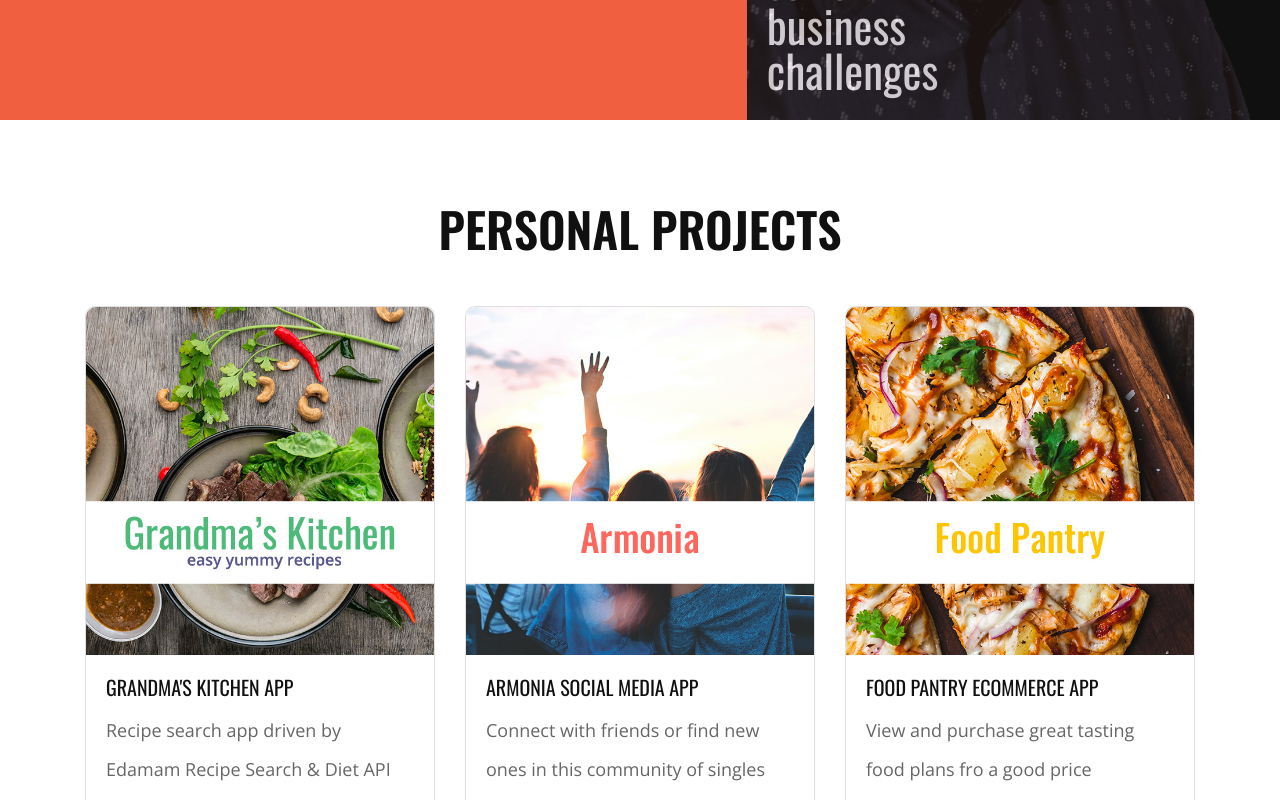
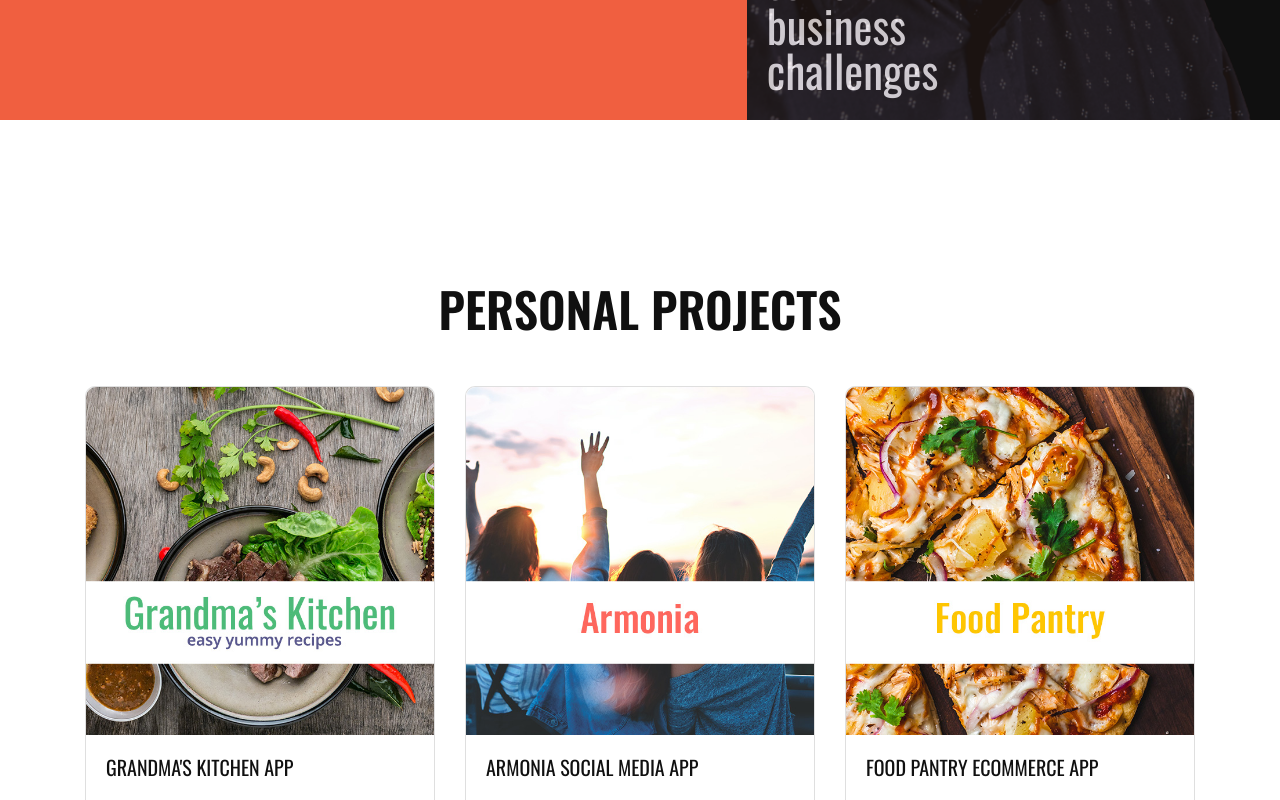
Before and after one commit to leviduncan/react-portfolio-project-2022, a React (Create React App) app: page / in a window 1280 px wide. Shown: the part 680-1480 px from the top of the page. Built offline with nearby package versions, Linux system fonts and the light colour scheme.

Commit message:
Adjust padding

```diff
--- a/src/App.css
+++ b/src/App.css
@@ -43,12 +43,12 @@ html body h3 {
   font-size: 1.2rem;
   font-weight: 400;
 }
-html body .about,
-html body .projects,
-html body .coding,
-html body .skills,
-html body .connect {
-  padding: 3.125rem 1.25rem;
+html body #about,
+html body #projects,
+html body #coding,
+html body #skills,
+html body #connect {
+  padding: 10rem 1.25rem;
 }
 html body .para {
   max-width: 600px;
```
Also changed, not shown: src/App.scss (+7 -6 lines), 1 other file (tests, documents, lock files or other folders).
